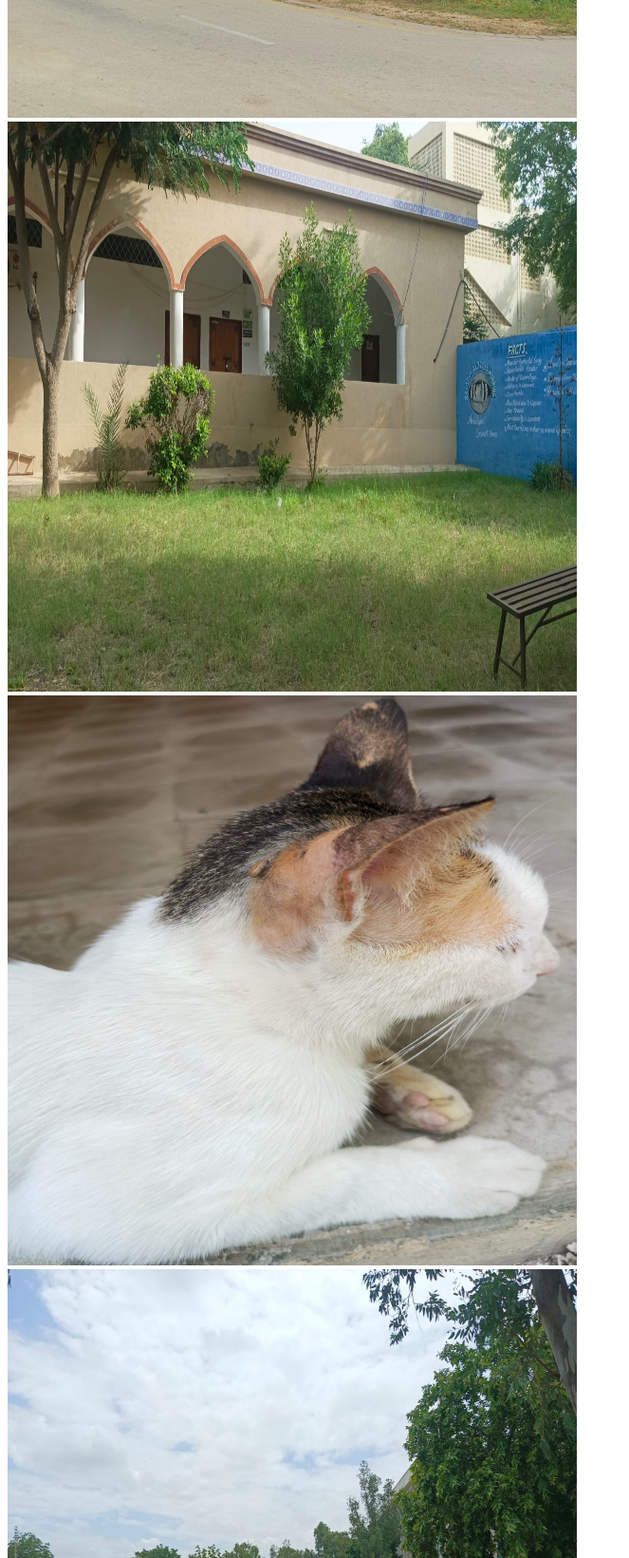
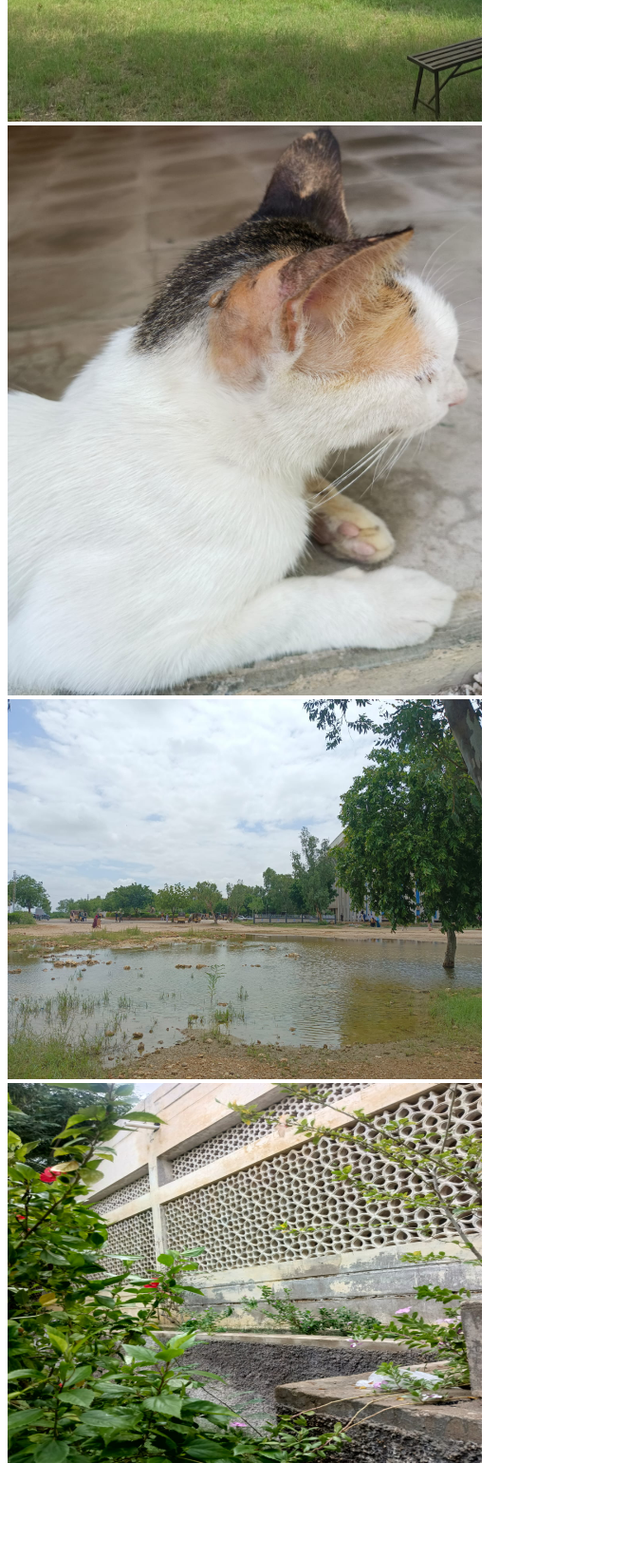
Before and after one commit to khushii2-bit/photograph-gallery, a plain HTML site: page pics.html in a window 1280 px wide. Shown: the part 1160-2800 px from the top of the page at 95% size, without its empty margins (0-663 px from the left). After the commit the page ends 2712 px from the top, so only its background shows below. Drawn offline with Linux system fonts and the light colour scheme.

Commit message:
Adjust image sizes in pics.html
Updated image dimensions for better layout.

```diff
--- a/pics.html
+++ b/pics.html
@@ -7,17 +7,18 @@
 </head>
 <body>
     <h1>These are some of my photogrphs</h1>
-    <img src="./pic/image.jpeg" width="600" height="600">
+    <img src="./pic/image.jpeg" width="500" height="400">
     <br>
-    <img src="./pic/nature.jpeg" width="600" height="600">
+    <img src="./pic/nature.jpeg" width="500" height="400">
     <br>
-    <img src="./pic/WhatsApp Image 2026-01-13 at 1.10.46 PM.jpeg" width="600" height="600">
+    <img src="./pic/WhatsApp Image 2026-01-13 at 1.10.46 PM.jpeg" width="500" height="400">
     <br>
-    <img src="./pic/WhatsApp Image 2026-01-13 at 1.10.47 PM.jpeg" width="600" height="600">
+    <img src="./pic/WhatsApp Image 2026-01-13 at 1.10.47 PM.jpeg" width="500" height="600">
     <br>
-    <img src="./pic/WhatsApp Image 2026-01-13 at 1.10.48 PM.jpeg" width="600" height="600">
+    <img src="./pic/WhatsApp Image 2026-01-13 at 1.10.48 PM.jpeg" width="500" height="400">
     <br>
-    <img src="./pic/WhatsApp Image 2026-01-13 at 1.10.49 PM.jpeg" width="600" height="600">
+    <img src="./pic/WhatsApp Image 2026-01-13 at 1.10.49 PM.jpeg" width="500" height="400">
     <br>
 </body>
+
 </html>
```
